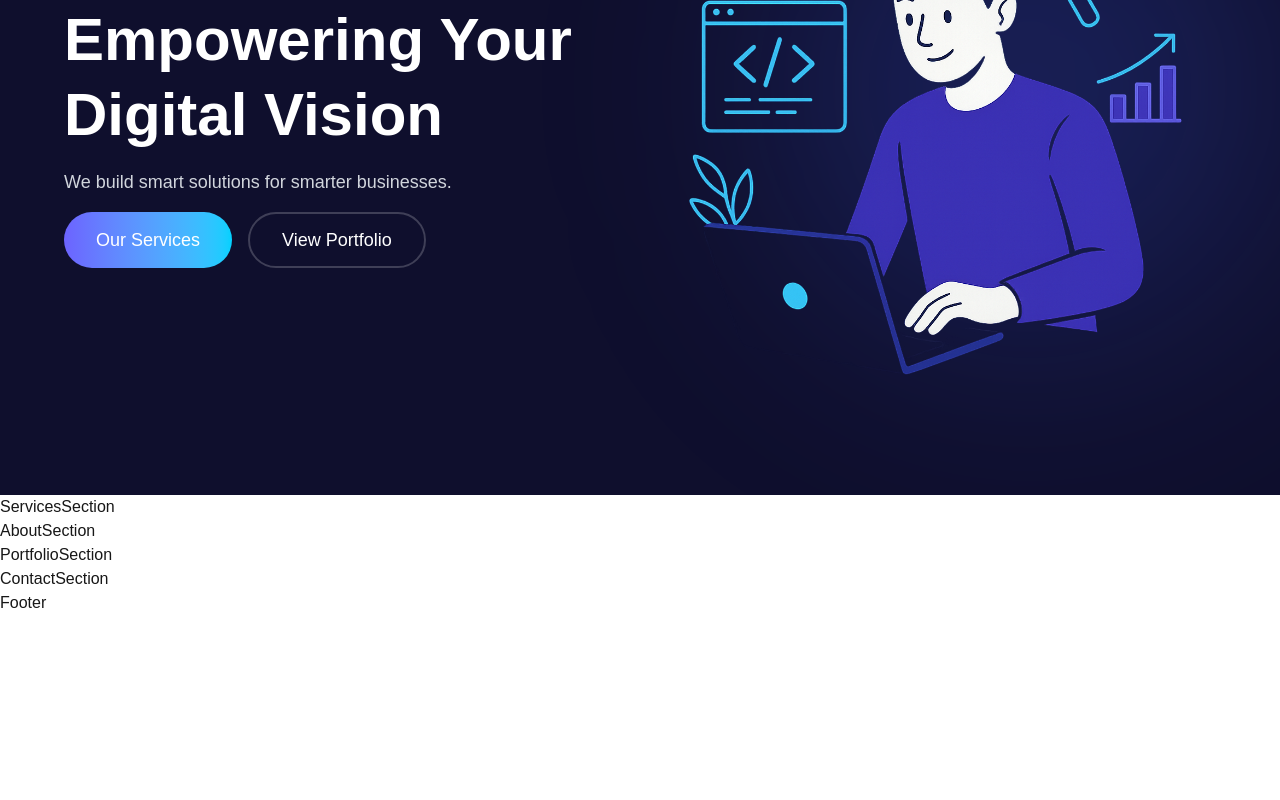
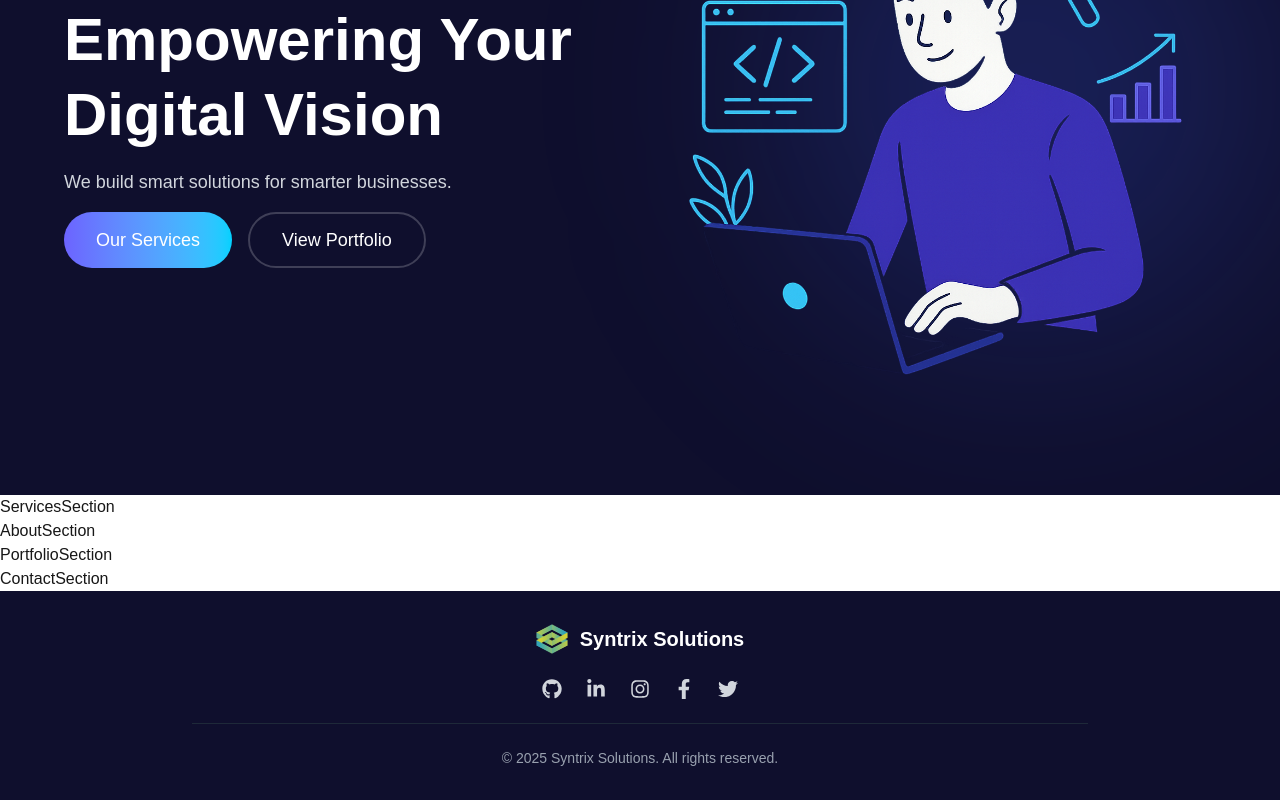
Before and after one commit to Saimkhalid6220/syntrix, a Next.js app: page / in a window 1280 px wide. Shown: the part 321-1121 px from the top of the page. Before the commit the page ends 936 px from the top, so only its background shows below. Built offline with nearby package versions, Linux system fonts and the light colour scheme.

Commit message:
updated footer

```diff
--- a/src/app/components/Footer.tsx
+++ b/src/app/components/Footer.tsx
@@ -1,9 +1,53 @@
-import React from 'react'
+import React from 'react';
+import { FaGithub, FaInstagram, FaFacebookF, FaLinkedinIn, FaTwitter } from 'react-icons/fa';
 
 const Footer = () => {
+  const currentYear = new Date().getFullYear();
+
+  const socialLinks = [
+    { icon: <FaGithub />, href: "https://github.com/yourusername" },
+    { icon: <FaLinkedinIn />, href: "https://linkedin.com/in/yourusername" },
+    { icon: <FaInstagram />, href: "https://www.instagram.com/syntrix.solutions" },
+    { icon: <FaFacebookF />, href: "https://facebook.com/yourusername" },
+    { icon: <FaTwitter />, href: "https://twitter.com/yourusername" },
+  ];
+
   return (
-    <div>Footer</div>
-  )
-}
+    <footer className="bg-[#0F0F2D] text-white py-8">
+      <div className="container mx-auto px-4">
+        <div className="flex flex-col items-center justify-center space-y-6">
+          {/* Logo Section */}
+          <div className="flex items-center gap-3">
+            <img src="/syntrix-solutions-logo.png" alt="Syntrix Solutions" className="h-8 w-8" />
+            <span className="text-xl font-semibold">Syntrix Solutions</span>
+          </div>
 
-export default Footer
+          {/* Social Links */}
+          <div className="flex items-center space-x-6">
+            {socialLinks.map((link, index) => (
+              <a
+                key={index}
+                href={link.href}
+                target="_blank"
+                rel="noopener noreferrer"
+                className="text-gray-300 hover:text-[#6C63FF] transition-colors duration-300 text-xl"
+              >
+                {link.icon}
+              </a>
+            ))}
+          </div>
+
+          {/* Divider */}
+          <div className="w-full max-w-4xl h-[1px] bg-gray-800"></div>
+
+          {/* Copyright */}
+          <div className="text-gray-400 text-sm text-center">
+            <p>© {currentYear} Syntrix Solutions. All rights reserved.</p>
+          </div>
+        </div>
+      </div>
+    </footer>
+  );
+};
+
+export default Footer;
```
